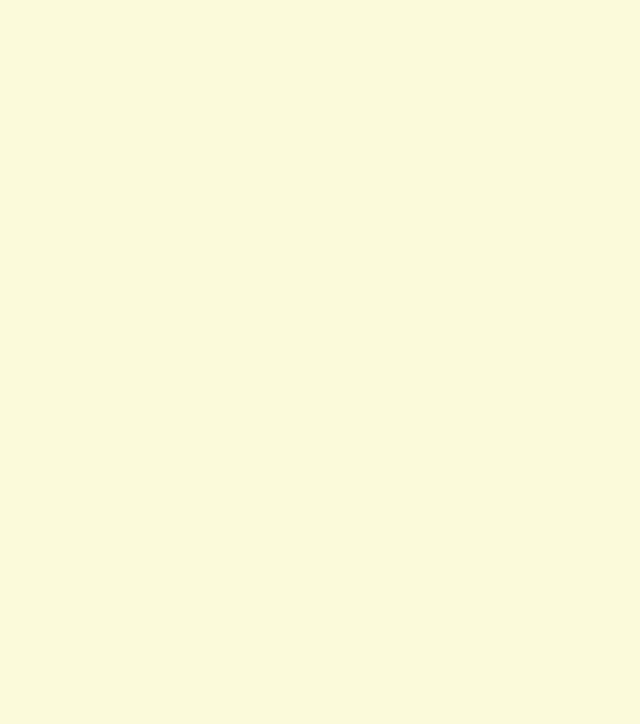
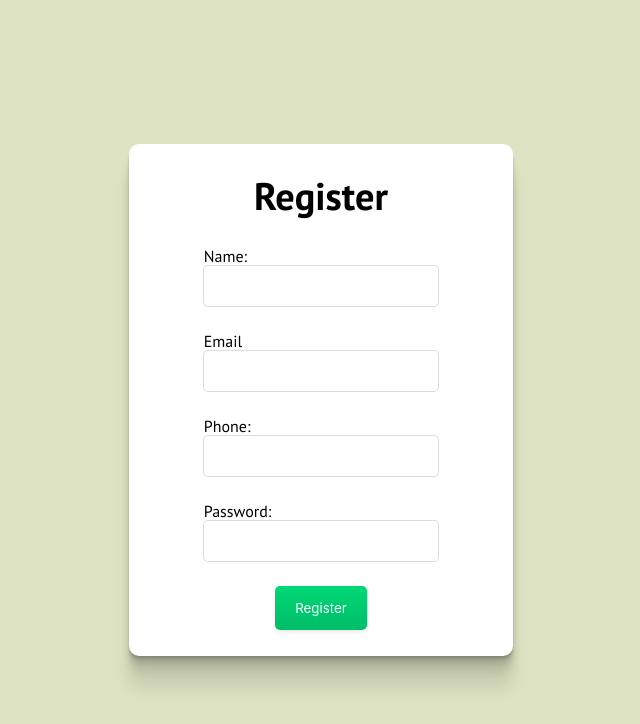
Before and after one commit to kalviumcommunity/S59_QuirkySole, a React (Vite) app in the folder ClientSide/: page /register in a window 1280 px wide. Before the commit this address had no page. Shown: the top 724 px of the page, without its empty margins (319-959 px from the left). Built offline with nearby package versions, Linux system fonts and the light colour scheme; a web font is replaced by a local one.

Commit message:
pushed changes from the M16

```diff
--- a/ClientSide/src/App.css
+++ b/ClientSide/src/App.css
@@ -450,3 +450,92 @@ body{
 .confirmation-dialog button {
   margin: 0 10px;
 }
+
+
+
+/* Sign Up Popup */
+.popup-overlay {
+  position: fixed;
+  top: 0;
+  left: 0;
+  right: 0;
+  bottom: 0;
+  background-color: rgba(0, 0, 0, 0.5);
+  z-index: 1;
+}
+
+.popup-content {
+  position: fixed;
+  top: 50%;
+  left: 50%;
+  transform: translate(-50%, -50%);
+  z-index: 2;
+  background-color: white;
+  padding: 20px;
+  border-radius: 5px;
+  box-shadow: 0 4px 6px rgba(0, 0, 0, 0.1);
+  color: black;
+}
+
+
+.userBtn, .rBtn{
+  background-color: initial;
+  background-image: linear-gradient(-180deg, #00D775, #00BD68);
+  border-radius: 5px;
+  box-shadow: rgba(0, 0, 0, 0.1) 0 2px 4px;
+  color: #FFFFFF;
+  cursor: pointer;
+  display: inline-block;
+  font-family: Inter,-apple-system,system-ui,Roboto,"Helvetica Neue",Arial,sans-serif;
+  height: 44px;
+  line-height: 44px;
+  outline: 0;
+  padding: 0 20px;
+  position: relative;
+  text-align: center;
+  width: fit-content;
+  z-index: 9;
+  border: 0;
+}
+
+.userBtn:hover {
+  background: #00bd68;
+}
+
+
+.wholeRegisterPage{
+  height: 100vh;
+  width: 100%;
+  background-color: #99ab8a4f;
+  display: flex;
+  align-items: center;
+  justify-content: center;
+
+}
+
+.userInputFields{
+  height: 38px;
+  width: 18vw;
+  border-radius: 4px;
+  border: none;
+  box-shadow: rgba(0, 0, 0, 0.02) 0px 1px 3px 0px, rgba(27, 31, 35, 0.15) 0px 0px 0px 1px;
+}
+
+.rHead{
+  margin: 0;
+  font-size: 3vw
+}
+
+
+.registrationBox{
+  background-color: white;
+  height: 40vw;
+  width: 30vw;
+  display: flex;
+  flex-direction: column;
+  justify-content: center;
+  gap: 25px;
+  align-items: center;
+  border-radius: 10px;
+  box-shadow: rgba(0, 0, 0, 0.09) 0px 2px 1px, rgba(0, 0, 0, 0.09) 0px 4px 2px, rgba(0, 0, 0, 0.09) 0px 8px 4px, rgba(0, 0, 0, 0.09) 0px 16px 8px, rgba(0, 0, 0, 0.09) 0px 32px 16px;
+}
--- a/ClientSide/src/App.jsx
+++ b/ClientSide/src/App.jsx
@@ -3,6 +3,8 @@
   import Home from './Pages/Home';
   import Fetch from './Pages/Fetch';
   import Review from './Pages/Review';
+  import Login from './Pages/Login';
+  import Register from './Pages/Register';
 
   function App() {
     return (
@@ -12,6 +14,9 @@
           <Route path="/slippers" element={<Fetch  sourceCode={'slippers'} />} />
           <Route path="/crocs" element={<Fetch sourceCode={'crocs'}/>}/>
           <Route path="/review" element={<Review/>}/>
+          <Route path="/login" element={<Login/>}/>
+          <Route path="/register" element={<Register/>}/>
+
         </Routes>
       </>
     );
--- a/ClientSide/src/Components/CommentSection.jsx
+++ b/ClientSide/src/Components/CommentSection.jsx
@@ -48,7 +48,6 @@ function CommentSection({ name ,setUpId, setClickUpdate,handleEntities}) {
       <div>
         {data.map(e => {
           if (name === e.productName) {
-            {console.log(e.productName)}
             return (
               <div key={e._id} className='commentBox'>
                 <div className='comment'>
--- a/ClientSide/src/Components/Navbar.jsx
+++ b/ClientSide/src/Components/Navbar.jsx
@@ -1,19 +1,38 @@
-import React from 'react'
-import '../App'
+import React, { useState } from 'react';
+import '../App.css';
+import { Link } from 'react-router-dom';
 
 function Navbar() {
+  const [isPopupOpen, setPopupOpen] = useState(false);
+
+  const togglePopup = () => {
+    setPopupOpen(!isPopupOpen);
+  };
+
   return (
     <div className='navbar'>
       <div className='navLeft'>
-          <h1 style={{fontSize:"41px"}}>Quirky Sole</h1>
+        <h1 style={{ fontSize: '41px' }}>Quirky Sole</h1>
       </div>
       <div className='navRight'>
         <span>Home</span>
         <span>Wishlist</span>
-            <span>About Us</span>
+        <button onClick={togglePopup}>Sign Up</button>
+        {isPopupOpen && (
+          <>
+            <div className="popup-overlay" onClick={togglePopup}></div>
+            <div className="popup-content">
+              <p>Are you a new user or an existing user?</p>
+              <div style = {{display:"flex", flexDirection:"row",justifyContent:"space-evenly"}}>
+                <Link to='/register'><button onClick={togglePopup} className='userBtn'>Register</button></Link>
+                <Link to='/login'><button onClick={togglePopup} className='userBtn'>Login</button></Link>
               </div>
             </div>
-  )
+          </>
+        )}
+      </div>
+    </div>
+  );
 }
 
-export default Navbar
+export default Navbar;
--- /dev/null
+++ b/ClientSide/src/Pages/Login.jsx
@@ -0,0 +1,93 @@
+import React, { useState } from 'react'
+
+function Login() {
+  const [username, setUserName] = useState('')
+  const [password, setPassword] = useState('')
+  const [login, setLogin] = useState(false)
+
+  const handleLogin = async (e) => {
+    e.preventDefault()
+    try {
+      const res = await fetch('http://localhost:1213/user/login', {
+        method: 'POST',
+        headers: {
+          'Content-Type': 'application/json',
+        },
+        body: JSON.stringify({
+          username: username,
+          password: password,
+        })
+      })
+
+      if (res.ok) {
+        setLogin(true)
+        document.cookie = `username=${username};expires=Thu, 01 Jan 9999 00:00::00 UTC`
+        console.log("login successful")
+      }
+      else {
+        console.log("there was an error", res.statusText)
+      }
+    }
+    catch {
+      console.log("couldn't log in for some reason")
+    }
+  }
+
+  const handleLogout = async (e) => {
+    e.preventDefault()
+    try {
+      const res = await fetch('http://localhost:1213/user/login', {
+        method: 'POST',
+        headers: {
+          'Content-Type': 'application/json',
+        },
+        body: JSON.stringify({
+          username: username,
+          password: password,
+        })
+      })
+
+      if (res.ok) {
+        setLogin(false)
+        document.cookie = 'username=;expires=Thu, 01 Jan 1900 00:00::00 UTC'
+        console.log("logout successful")
+      }
+
+      else {
+        console.log("there was an error", res.statusText)
+      }
+
+    }
+
+    catch {
+      console.log("couldn't log our for some reason")
+    }
+  }
+
+
+  return (
+    <>
+    {!login ? (
+      <div>
+      Name:
+      <div><input type="text" value={username} onChange={(e) => setUserName(e.target.value)}/></div>
+      Password:
+      <div><input type="text" value = {password} onChange={(e) => setPassword(e.target.value)}/></div>
+
+      <button onClick={(e) => handleLogin(e)}>Login</button>
+  </div>
+      ) :
+    (
+      <div>
+        <h2>WELCOME {username}</h2>
+        <button onClick={handleLogout}> Logout</button>
+      </div>
+    )
+
+
+      }
+      </>
+  )
+}
+
+export default Login
--- /dev/null
+++ b/ClientSide/src/Pages/Register.jsx
@@ -0,0 +1,79 @@
+import React, { useState } from 'react';
+import { toast, ToastContainer } from 'react-toastify';
+import 'react-toastify/dist/ReactToastify.css';
+
+function Register() {
+  const [name, setName] = useState('');
+  const [password, setPassword] = useState('');
+  const [email, setEmail] = useState('');
+  const [phoneNumber, setPhoneNumber] = useState('');
+
+  const handleNameChange = (event) => {
+    setName(event.target.value);
+  };
+
+  const handlePasswordChange = (event) => {
+    setPassword(event.target.value);
+  };
+
+  const handleEmailChange = (event) => {
+    setEmail(event.target.value);
+  };
+
+  const handlePhonenNumberChange = (event) => {
+    setPhoneNumber(event.target.value);
+  };
+  const handleRegister = async () => {
+    try {
+      const response = await fetch('http://localhost:1213/user/register', {
+        method: 'POST',
+        headers: {
+          'Content-Type': 'application/json',
+        },
+        body: JSON.stringify({
+          username: name,
+          email: email,
+          phoneNumber: phoneNumber,
+          password: password,
+
+        }),
+      });
+
+      if (response.ok) {
+        toast.success('Registration successful');
+      } else {
+        const errorData = await response.json();
+        toast.error(`Registration failed: ${errorData.message}`);
+      }
+    } catch (error) {
+      toast.error('Error during registration');
+    }
+  };
+
+  return (
+    <div>
+        <div className='wholeRegisterPage'>
+            <div className='registrationBox'>
+                <h1 className='rHead'>Register</h1>
+                <div>
+                    Name:<div><input className='userInputFields' type="text" value={name} onChange={handleNameChange}/></div>
+                </div>
+                <div>
+                    Email<div><input className='userInputFields' type="text" value={email} onChange={handleEmailChange} /></div>
+                </div>
+                <div>
+                    Phone:<div><input className='userInputFields' type="text" value={phoneNumber} onChange={handlePhonenNumberChange} /></div>
+                </div>
+                <div>
+                    Password:<div><input className='userInputFields' type="password" value={password} onChange={handlePasswordChange} /></div>
+                </div>
+                <button onClick={handleRegister} className='rBtn'>Register</button>
+            </div>
+
+        </div>
+        <ToastContainer />
+    </div>
+  );
+}
+
+export default Register;
--- a/ClientSide/src/Pages/Review.jsx
+++ b/ClientSide/src/Pages/Review.jsx
@@ -70,7 +70,7 @@ function Review() {
         rating: rating || ""
       };
 
-      const response = await fetch(`http://localhost:1213/review/update/${commentId}`, {
+      const response = await fetch(`https://s59-quirkysole.onrender.com/review/update/${commentId}`, {
         method: "PATCH",
         headers: {
           "Content-Type": "application/json",
```
Lines whose indentation alone changed are shown as unchanged.
